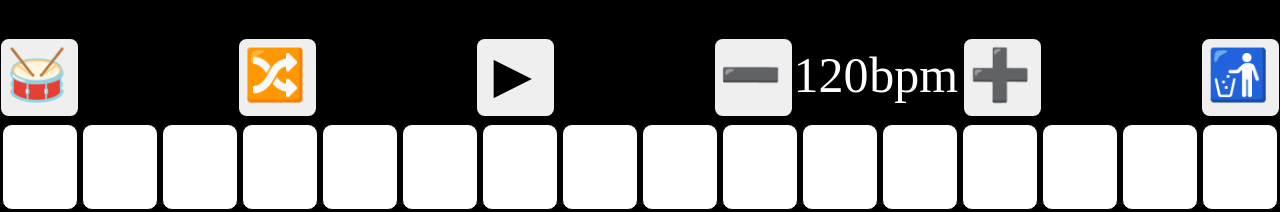
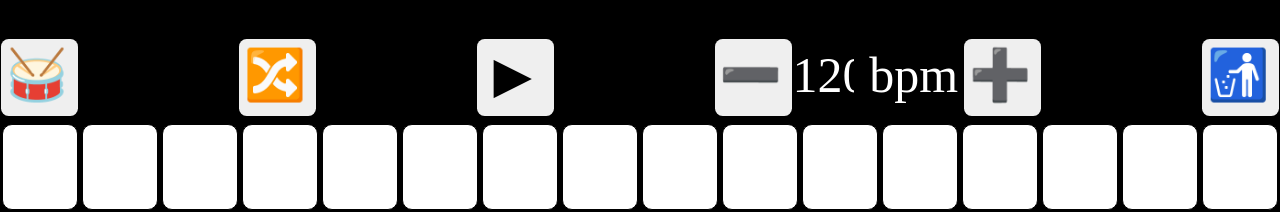
Before and after one commit to DongHY1/my-protfolio-website, a Vue app: page /drum in a window 1280 px wide. Shown: the top 212 px of the page. Built offline with nearby package versions, Linux system fonts and the light colour scheme.

Commit message:
🐛修复(javascript): 解决BPM更新时不触发的问题

```diff
--- a/src/views/Drum.vue
+++ b/src/views/Drum.vue
@@ -16,7 +16,7 @@
                 <button @click="BPM -= 5">
                     <span>➖</span>
                 </button>
-                <input type="text" :value="BPM" readonly style="color: white;" />
+                <input type="number" :value="BPM" readonly style="color: white;"/>
                 <span>bpm</span>
                 <button @click="BPM += 5">
                     <span>➕</span>
@@ -97,7 +97,7 @@
 
 <script setup>
 import * as Tone from "tone";
-import { ref, reactive } from "vue";
+import { ref, reactive,watchEffect } from "vue";
 let tab = ref(0);
 let isPlaying = ref(false)
 let BPM = ref(120)
@@ -183,7 +183,9 @@ tomM.volume.value = 0
 tomH.volume.value = 0
 poly.volume.value = -10
 //建立播放系统
-Tone.Transport.bpm.value = BPM.value
+watchEffect(()=>{
+    Tone.Transport.bpm.value = BPM.value
+})
 Tone.Transport.scheduleRepeat((time) => {
     index.value = ++index.value % 16
     const i = index.value
```
